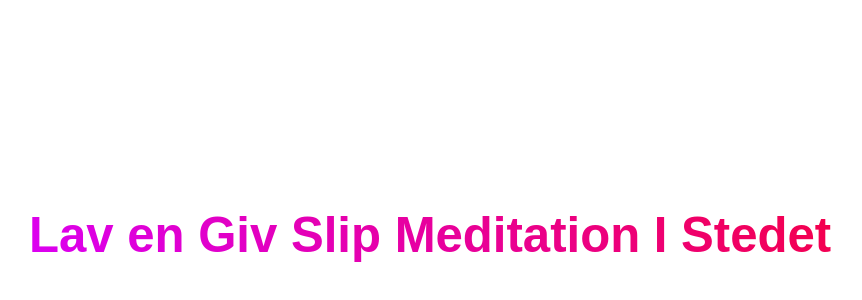
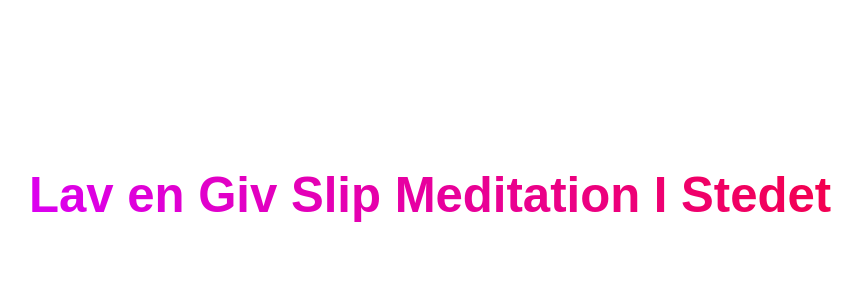
Before and after one commit to Zig2053/Zig2053.github.io, a plain HTML site: page index.html in a window 1280 px wide. Shown: the part 104-404 px from the top of the page, without its empty margins (210-1072 px from the left). Drawn offline with Linux system fonts and the light colour scheme.

Commit message:
Update index.html

```diff
--- a/index.html
+++ b/index.html
@@ -15,6 +15,7 @@
             margin: 0;
             font-family: Arial, sans-serif;
             padding-top: 35vh; /* Justerer placeringen mere præcist */
+            padding-top: 30vh; /* Justerer placeringen mere præcist */
         }
 
         /* Styling af påmindelsesteksten */
```
